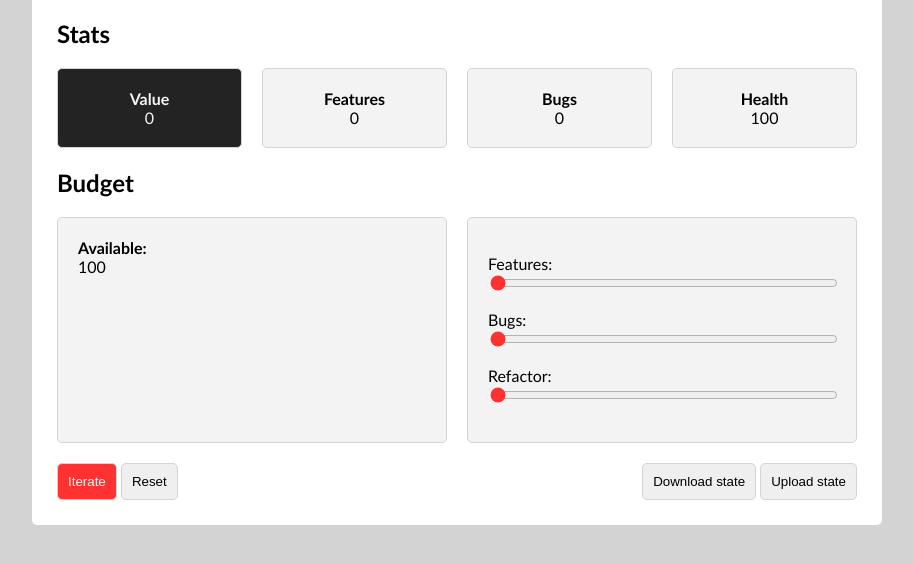
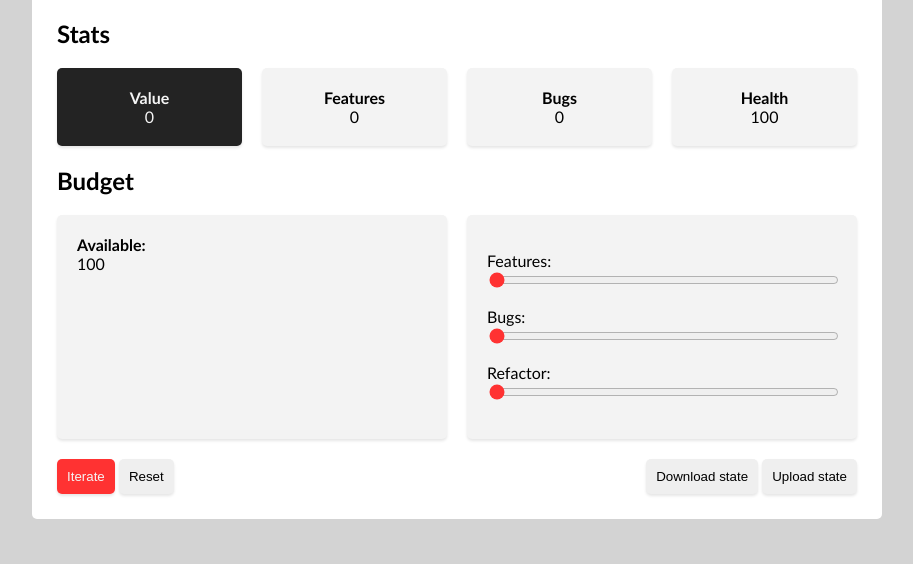
Before and after one commit to jgabari/TFG, a plain HTML site: page v2/index.html in a window 1280 px wide. Shown: the part 96-660 px from the top of the page, without its empty margins (183-1096 px from the left). Drawn offline with Linux system fonts and the light colour scheme.

Commit message:
probando estilos

```diff
--- a/v2/style.css
+++ b/v2/style.css
@@ -23,8 +23,8 @@ section {
 div {
     background-color: rgb(243, 243, 243);
     border-radius: 5px;
-    border: 1px solid lightgray;
     padding: 20px;
+    box-shadow: 0 2px 3px 0 hsla(0, 0%, 0%, 0.1);
     flex: 1;
 }
 
@@ -58,14 +58,15 @@ div:hover {
 .buttons div {
     padding: 0px;
     background-color: #fff;
-    border: 0px;
+    box-shadow: none;
     flex: none;
 }
 
 button {
     padding: 10px;
     border-radius: 5px;
-    border: 1px solid lightgray;
+    border: 0px;
+    box-shadow: 0 2px 3px 0 hsla(0, 0%, 0%, 0.1);
 }
 
 button:hover {
```
